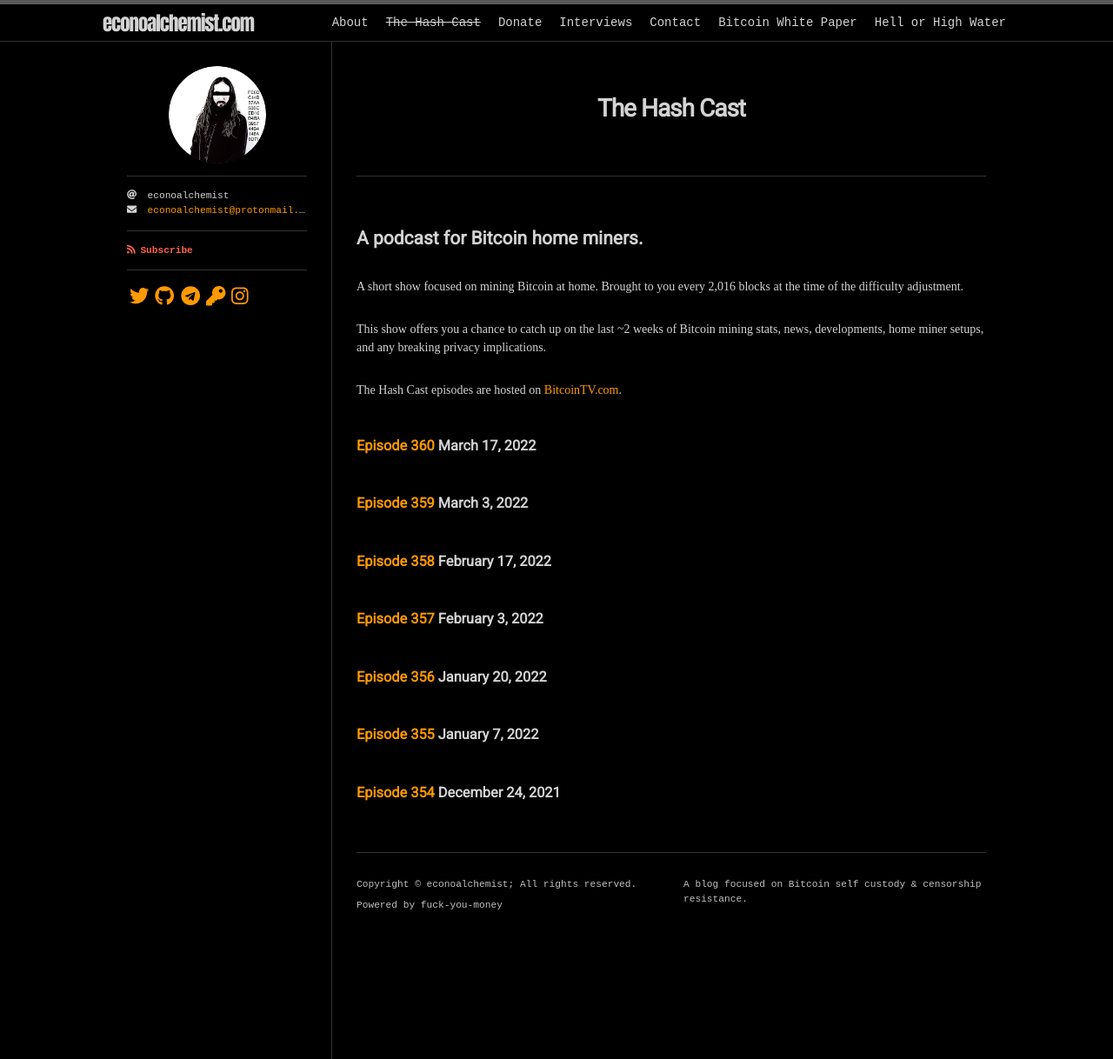
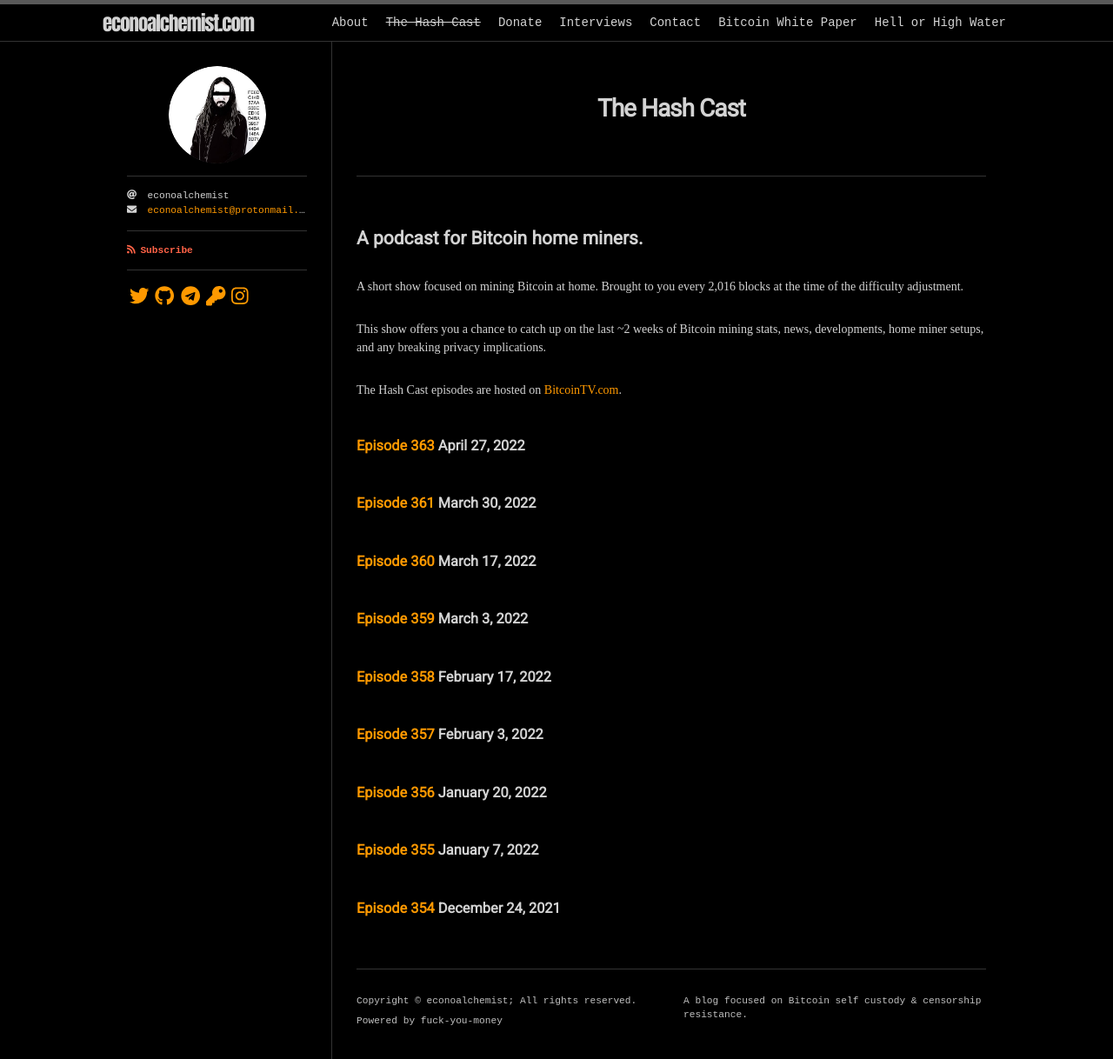
Before and after one commit to econoalchemist/econoalchemist.github.io, a Jekyll site: the page built from hashcast.md, in a window 1280 px wide. Shown: the whole page at 87% size. Built offline with Jekyll 4.4.1, drawn with Linux system fonts in a browser that asks for light colours; nearby versions of some CDN libraries; some web fonts are replaced.

Commit message:
Update hashcast.md

```diff
--- a/hashcast.md
+++ b/hashcast.md
@@ -10,6 +10,10 @@ A short show focused on mining Bitcoin at home. Brought to you every 2,016 block
 This show offers you a chance to catch up on the last ~2 weeks of Bitcoin mining stats, news, developments, home miner setups, and any breaking privacy implications.
 
 The Hash Cast episodes are hosted on [BitcoinTV.com](https://bitcointv.com/c/hashcast/videos).
+
+### [Episode 363](https://bitcointv.com/w/6yvH6UcxpvDiX3bxbt6VLc) April 27, 2022
+
+### [Episode 361](https://bitcointv.com/w/h2gaEchDY92CzqZHVfn15W) March 30, 2022
 
 ### [Episode 360](https://bitcointv.com/w/qnd7eAjJaimGA31DSHja2R) March 17, 2022
 
```
